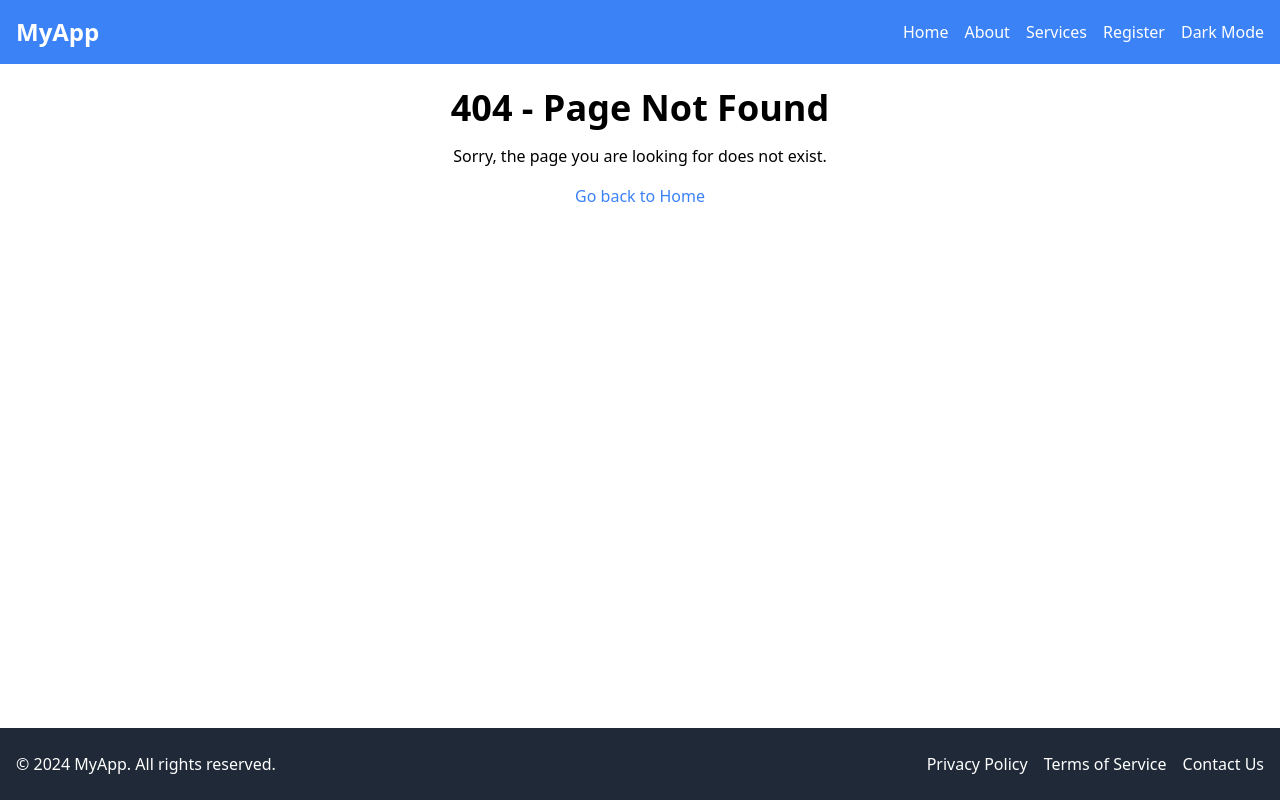
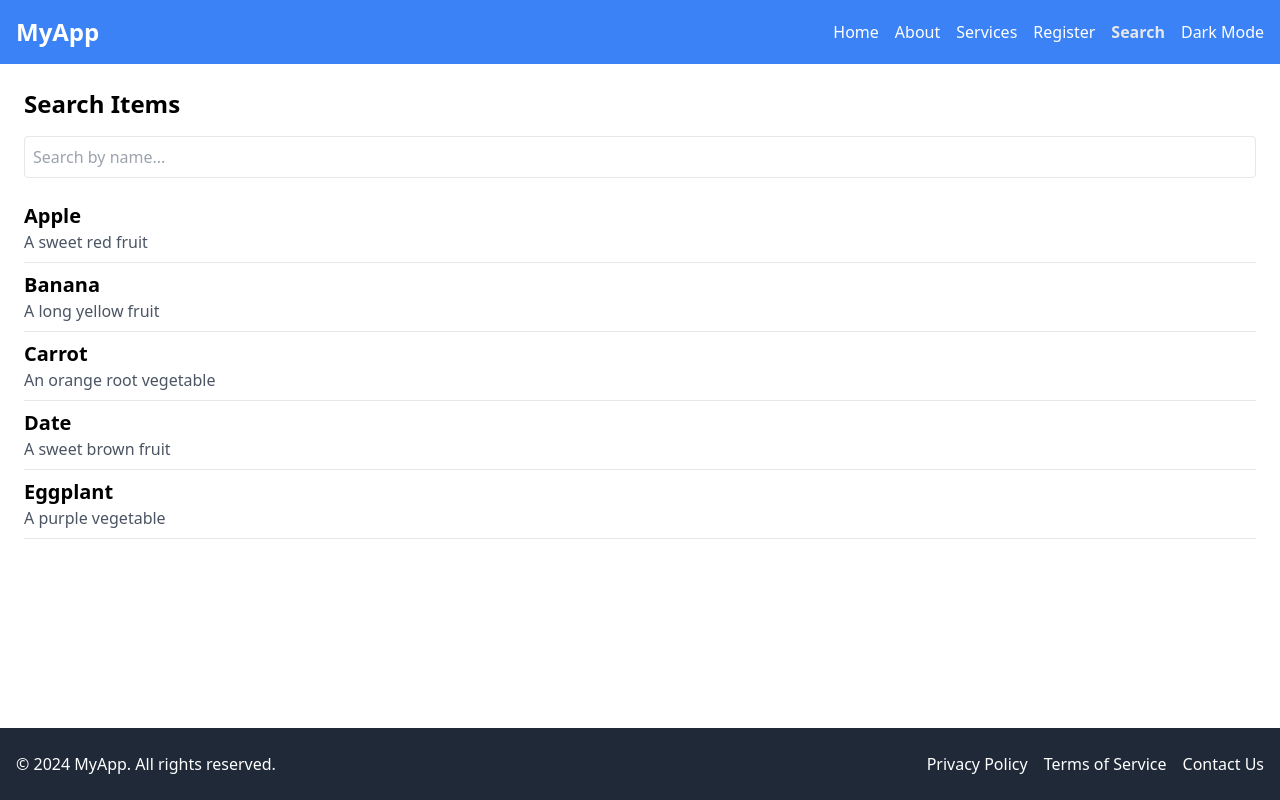
Before and after one commit to OwlPharaoh20/JS100Doc-3-4-react-responsive-navbar-and-footer, a React (Vite) app: page /search in a window 1280 px wide. Built offline with nearby package versions, Linux system fonts and the light colour scheme.

Commit message:
Day 7, Search list added

```diff
--- a/src/App.jsx
+++ b/src/App.jsx
@@ -6,6 +6,7 @@ import Home from './pages/Home';
 import About from './pages/About';
 import Services from './pages/Services';
 import MultiStepForm from './components/MultiStepForm';
+import SearchableList from './components/SearchableList';
 import NotFound from './pages/NotFound';
 import { ThemeProvider } from './context/ThemeContext';
 
@@ -21,6 +22,7 @@ function App() {
               <Route path="/about" element={<About />} />
               <Route path="/services" element={<Services />} />
               <Route path="/register" element={<MultiStepForm />} />
+              <Route path="/search" element={<SearchableList />} />
               <Route path="*" element={<NotFound />} />
               {/* Add other routes here if needed */}
             </Routes>
--- a/src/components/Navbar.jsx
+++ b/src/components/Navbar.jsx
@@ -1,6 +1,7 @@
 import React, { useContext } from 'react';
 import { Link, NavLink } from 'react-router-dom';
 import { ThemeContext } from '../context/ThemeContext';
+
 
 const Navbar = () => {
   const { theme, toggleTheme } = useContext(ThemeContext);
@@ -42,6 +43,14 @@ const Navbar = () => {
           >
             Register
           </NavLink>
+          <NavLink
+            to="/search"
+            className={({ isActive }) =>
+              isActive ? 'text-gray-200 font-bold' : 'text-white hover:text-gray-200'
+            }
+          >
+            Search
+          </NavLink>
           <button
             onClick={toggleTheme}
             className="text-white hover:text-gray-200 focus:outline-none"
--- /dev/null
+++ b/src/components/SearchableList.jsx
@@ -0,0 +1,37 @@
+// src/components/SearchableList.jsx
+import React, { useState } from 'react';
+import { items } from '../data/items';
+
+const SearchableList = () => {
+  const [searchTerm, setSearchTerm] = useState('');
+
+  // Filtered items based on search term
+  const filteredItems = items.filter((item) =>
+    item.name.toLowerCase().includes(searchTerm.toLowerCase())
+  );
+
+  return (
+    <div className="container mx-auto p-6">
+      <h2 className="text-2xl font-bold mb-4">Search Items</h2>
+      {/* Search Input */}
+      <input
+        type="text"
+        placeholder="Search by name..."
+        value={searchTerm}
+        onChange={(e) => setSearchTerm(e.target.value)}
+        className="border p-2 w-full rounded mb-4"
+      />
+      {/* Display Filtered Items */}
+      <ul>
+        {filteredItems.map((item) => (
+          <li key={item.id} className="border-b py-2">
+            <h3 className="text-xl font-semibold">{item.name}</h3>
+            <p className="text-gray-600">{item.description}</p>
+          </li>
+        ))}
+      </ul>
+    </div>
+  );
+};
+
+export default SearchableList;
--- /dev/null
+++ b/src/data/items.js
@@ -0,0 +1,9 @@
+// src/data/items.js
+export const items = [
+    { id: 1, name: 'Apple', category: 'Fruit', description: 'A sweet red fruit' },
+    { id: 2, name: 'Banana', category: 'Fruit', description: 'A long yellow fruit' },
+    { id: 3, name: 'Carrot', category: 'Vegetable', description: 'An orange root vegetable' },
+    { id: 4, name: 'Date', category: 'Fruit', description: 'A sweet brown fruit' },
+    { id: 5, name: 'Eggplant', category: 'Vegetable', description: 'A purple vegetable' },
+    // Add more items as needed
+  ];
```
